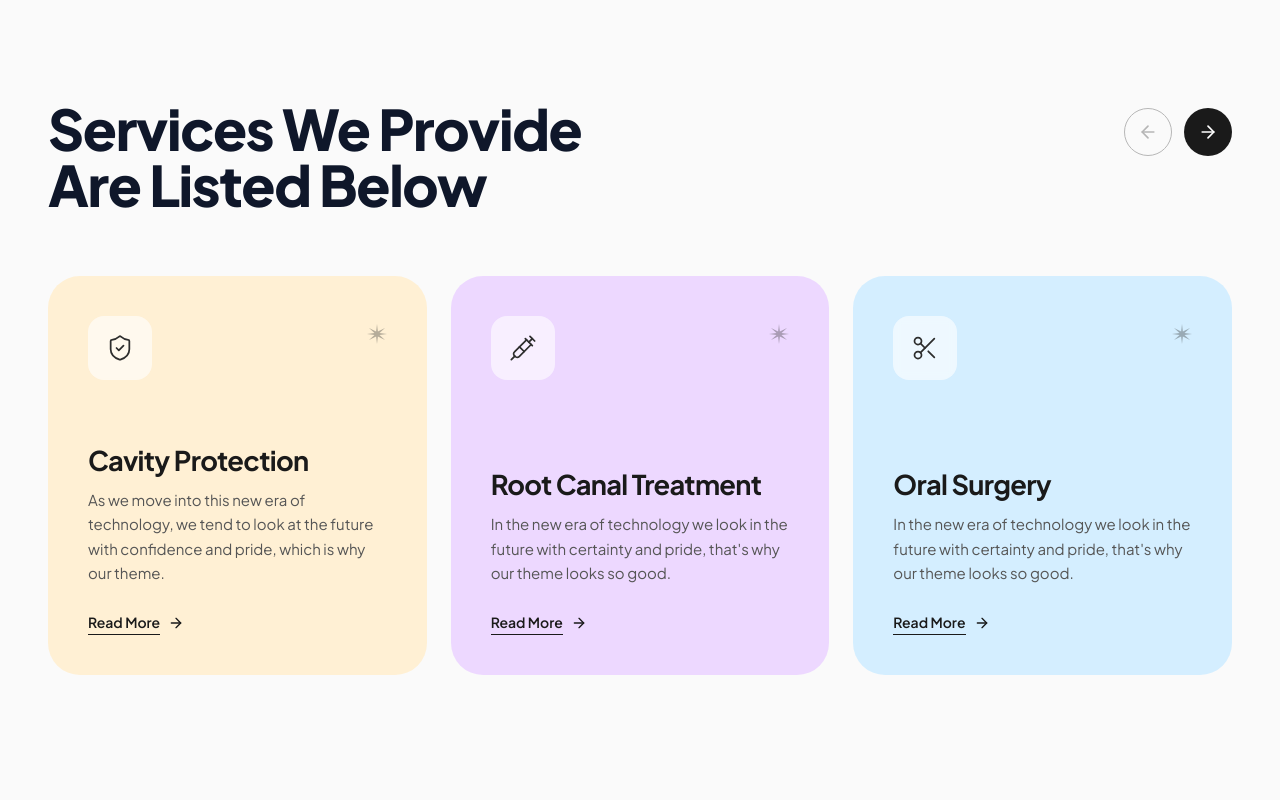
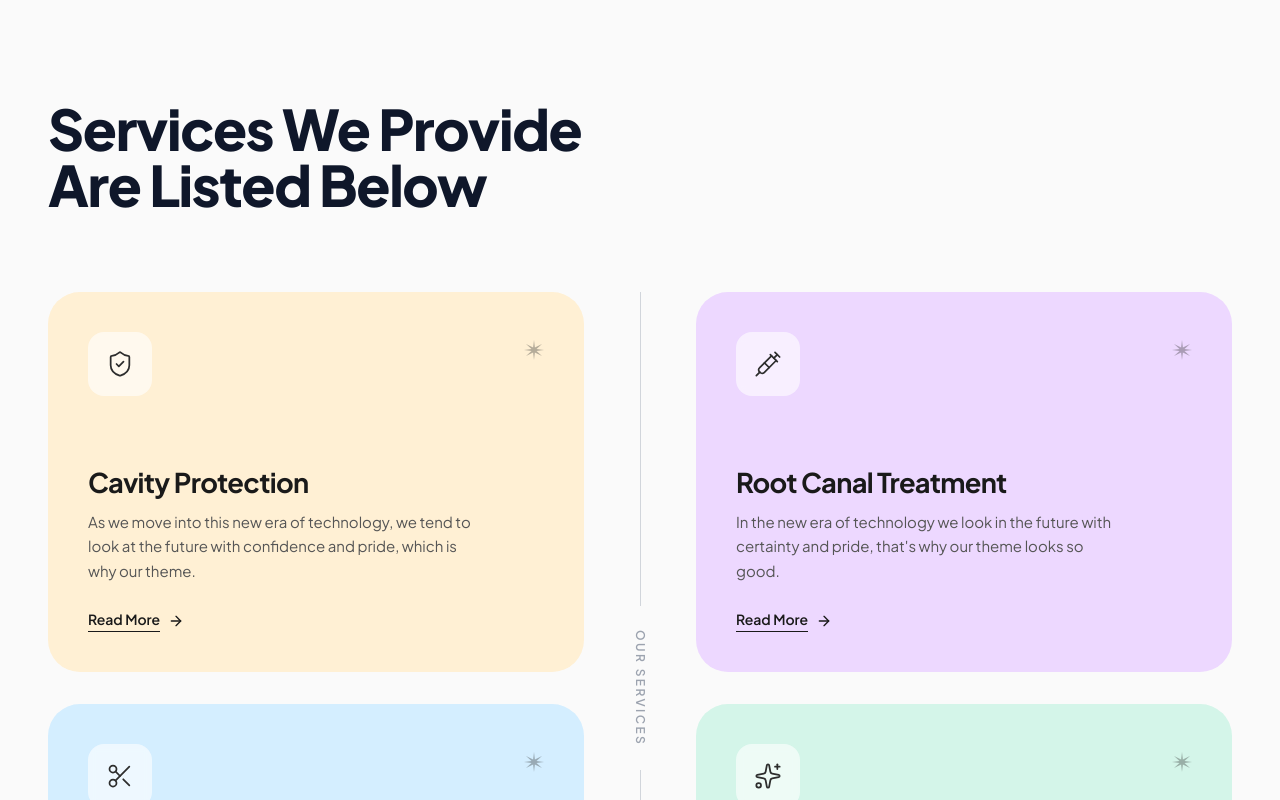
Before and after one commit to liquid-dre/KDentalHub, a Next.js app: page / in a window 1280 px wide. Shown: the part 1820-2620 px from the top of the page. Built offline with nearby package versions, Linux system fonts and the light colour scheme.

Commit message:
Revert "Convert services section from grid to horizontal card carousel"
This reverts commit bb210c3f5652353bf06b45852e6ded56da8638a6.

```diff
--- a/components/ServicesSection.tsx
+++ b/components/ServicesSection.tsx
@@ -1,9 +1,13 @@
 'use client'
 
-import React, { useRef, useState, useCallback } from 'react'
+import React, { useRef } from 'react'
 import { motion } from 'framer-motion'
 import { CountUp } from '@/components/ui/count-up'
-import { ArrowRight, ArrowLeft, ShieldCheck, Syringe, Scissors, Sparkles } from 'lucide-react'
+import { ArrowRight, ShieldCheck, Syringe, Scissors, Sparkles } from 'lucide-react'
+
+// ─── Outline cursor constants ───────────────────────────────────────────────────
+const CURSOR_WIDTH = 32
+const HOVER_PADDING = 24
 
 // ─── Service card data ──────────────────────────────────────────────────────────
 const SERVICES = [
@@ -12,28 +16,24 @@ const SERVICES = [
     description:
       'As we move into this new era of technology, we tend to look at the future with confidence and pride, which is why our theme.',
     bg: '#FFF0D4',
-    icon: ShieldCheck,
   },
   {
     title: 'Root Canal Treatment',
     description:
       "In the new era of technology we look in the future with certainty and pride, that's why our theme looks so good.",
     bg: '#EDD8FF',
-    icon: Syringe,
   },
   {
     title: 'Oral Surgery',
     description:
       "In the new era of technology we look in the future with certainty and pride, that's why our theme looks so good.",
     bg: '#D4EEFF',
-    icon: Scissors,
   },
   {
     title: 'Teeth Whitening',
     description:
       'Professional whitening treatments that brighten your smile safely and effectively, boosting your confidence.',
     bg: '#D4F5E9',
-    icon: Sparkles,
   },
 ]
 
@@ -64,7 +64,7 @@ const TRUST_POINTS = [
 ]
 
 // ─── Sparkle SVG decoration ─────────────────────────────────────────────────────
-function SparkleIcon({ className }: { className?: string }) {
+function Sparkle({ className }: { className?: string }) {
   return (
     <svg
       className={className}
@@ -83,45 +83,84 @@ function SparkleIcon({ className }: { className?: string }) {
   )
 }
 
+
+// ─── Outline Cursor component ───────────────────────────────────────────────────
+function OutlineCursor({
+  cursorRef,
+}: {
+  cursorRef: React.MutableRefObject<HTMLDivElement | null>
+}) {
+  return (
+    <div
+      ref={cursorRef}
+      style={{
+        width: 0,
+        height: 0,
+        borderRadius: CURSOR_WIDTH,
+        top: 0,
+        left: 0,
+      }}
+      className="pointer-events-none fixed -translate-x-1/2 -translate-y-1/2 border border-neutral-900 z-[9999]"
+    />
+  )
+}
+
 // ─── Main component ─────────────────────────────────────────────────────────────
 export default function ServicesSection() {
-  const scrollRef = useRef<HTMLDivElement | null>(null)
-  const [canScrollLeft, setCanScrollLeft] = useState(false)
-  const [canScrollRight, setCanScrollRight] = useState(true)
+  const cursorRef = useRef<HTMLDivElement | null>(null)
 
-  const updateScrollState = useCallback(() => {
-    const el = scrollRef.current
-    if (!el) return
-    setCanScrollLeft(el.scrollLeft > 4)
-    setCanScrollRight(el.scrollLeft < el.scrollWidth - el.clientWidth - 4)
-  }, [])
+  const handleMouseMove = (e: React.MouseEvent<HTMLElement, MouseEvent>) => {
+    const el = e.target as HTMLElement
+    const card = el.closest('.outline-card') as HTMLElement | null
+    const cursorEl = cursorRef.current
+    if (!cursorEl) return
 
-  const scroll = (direction: 'left' | 'right') => {
-    const el = scrollRef.current
-    if (!el) return
-    const cardWidth = el.querySelector('.service-card')?.clientWidth ?? 340
-    const gap = 24
-    const amount = direction === 'left' ? -(cardWidth + gap) : cardWidth + gap
-    el.scrollBy({ left: amount, behavior: 'smooth' })
+    if (card) {
+      const { width, height, top, left } = card.getBoundingClientRect()
+      cursorEl.style.transition = '0.25s all'
+      cursorEl.style.width = `${width + HOVER_PADDING}px`
+      cursorEl.style.height = `${height + HOVER_PADDING}px`
+      cursorEl.style.borderRadius = `${HOVER_PADDING / 2}px`
+      cursorEl.style.top = `${top + height / 2}px`
+      cursorEl.style.left = `${left + width / 2}px`
+    } else {
+      cursorEl.style.transition = '0s all'
+      cursorEl.style.width = `${CURSOR_WIDTH}px`
+      cursorEl.style.height = `${CURSOR_WIDTH}px`
+      cursorEl.style.borderRadius = `${CURSOR_WIDTH}px`
+      cursorEl.style.top = `${e.clientY}px`
+      cursorEl.style.left = `${e.clientX}px`
+    }
   }
 
   return (
     <>
       {/* ════════════════════════════════════════════════════════════════
-          SERVICES SECTION — Card Carousel
+          SERVICES SECTION — Redesigned Card Layout
       ════════════════════════════════════════════════════════════════ */}
+      {/* Outline cursor — rendered outside section to avoid overflow clipping */}
+      <OutlineCursor cursorRef={cursorRef} />
+
       <section
         id="services"
+        onMouseMove={handleMouseMove}
+        onMouseLeave={() => {
+          const cursorEl = cursorRef.current
+          if (cursorEl) {
+            cursorEl.style.width = '0px'
+            cursorEl.style.height = '0px'
+          }
+        }}
         className="relative bg-[#FAFAFA] py-24 lg:py-32 overflow-clip"
       >
         <div className="relative max-w-7xl mx-auto px-6 lg:px-10 xl:px-12">
-          {/* ── Header row with nav arrows ── */}
-          <div className="flex items-start justify-between mb-14 lg:mb-16">
+          {/* ── Section header — left-aligned ── */}
           <motion.div
             initial={{ opacity: 0, y: 24 }}
             whileInView={{ opacity: 1, y: 0 }}
             viewport={{ once: true, margin: '-80px' }}
             transition={{ duration: 0.8, ease: [0.22, 1, 0.36, 1] }}
+            className="mb-16 lg:mb-20"
           >
             <h2 className="text-4xl sm:text-5xl lg:text-[3.5rem] font-extrabold text-[#0F172A] tracking-tight leading-[1.08]">
               Services We Provide
@@ -130,63 +169,33 @@ export default function ServicesSection() {
             </h2>
           </motion.div>
 
+          {/* ── Grid with vertical label ── */}
+          <div className="relative flex gap-6 lg:gap-8">
+            {/* Left column — 2 cards stacked */}
+            <div className="flex-1 flex flex-col gap-6 lg:gap-8">
+              {/* Card 1: Cavity Protection */}
               <motion.div
-              initial={{ opacity: 0, x: 20 }}
-              whileInView={{ opacity: 1, x: 0 }}
-              viewport={{ once: true }}
-              transition={{ duration: 0.6, delay: 0.2 }}
-              className="hidden sm:flex items-center gap-3 mt-2"
-            >
-              <button
-                onClick={() => scroll('left')}
-                aria-label="Previous services"
-                className={`w-12 h-12 rounded-full border border-[#1a1a1a] flex items-center justify-center hover:bg-black/5 active:scale-95 transition-all duration-200 ${!canScrollLeft ? 'opacity-30 pointer-events-none' : ''}`}
-              >
-                <ArrowLeft className="w-5 h-5 text-[#1a1a1a]" />
-              </button>
-              <button
-                onClick={() => scroll('right')}
-                aria-label="Next services"
-                className={`w-12 h-12 rounded-full bg-[#1a1a1a] flex items-center justify-center hover:bg-[#333] active:scale-95 transition-all duration-200 ${!canScrollRight ? 'opacity-30 pointer-events-none' : ''}`}
-              >
-                <ArrowRight className="w-5 h-5 text-white" />
-              </button>
-            </motion.div>
-          </div>
-
-          {/* ── Horizontally scrollable card carousel ── */}
-          <div
-            ref={scrollRef}
-            onScroll={updateScrollState}
-            className="flex gap-6 overflow-x-auto pb-4 snap-x snap-mandatory scrollbar-hide"
-            style={{ scrollbarWidth: 'none', msOverflowStyle: 'none' }}
-          >
-            {SERVICES.map((service, i) => {
-              const Icon = service.icon
-              return (
-                <motion.div
-                  key={service.title}
                 initial={{ opacity: 0, y: 20 }}
                 whileInView={{ opacity: 1, y: 0 }}
                 viewport={{ once: true, margin: '-40px' }}
-                  transition={{ duration: 0.6, delay: i * 0.1, ease: [0.22, 1, 0.36, 1] }}
-                  className="service-card group/card relative rounded-[2rem] p-8 lg:p-10 min-h-[380px] flex flex-col justify-between overflow-hidden flex-shrink-0 w-[85vw] sm:w-[380px] lg:w-[calc(33.333%-16px)] snap-start"
-                  style={{ backgroundColor: service.bg }}
+                transition={{ duration: 0.6, ease: [0.22, 1, 0.36, 1] }}
+                className="outline-card group/card relative rounded-[2rem] p-8 lg:p-10 min-h-[380px] flex flex-col justify-between overflow-hidden"
+                style={{ backgroundColor: SERVICES[0].bg }}
               >
                 {/* Icon + sparkle */}
                 <div className="flex items-start justify-between">
                   <div className="w-16 h-16 rounded-2xl bg-white/60 backdrop-blur-sm flex items-center justify-center">
-                      <Icon className="w-7 h-7 text-[#2D2D2D]" strokeWidth={1.5} />
+                    <ShieldCheck className="w-7 h-7 text-[#2D2D2D]" strokeWidth={1.5} />
                   </div>
-                    <SparkleIcon className="text-[#2D2D2D] mt-2" />
+                  <Sparkle className="text-[#2D2D2D] mt-2" />
                 </div>
 
                 <div className="mt-auto pt-16">
                   <h3 className="text-2xl lg:text-[1.7rem] font-bold text-[#1a1a1a] mb-3 tracking-tight">
-                      {service.title}
+                    {SERVICES[0].title}
                   </h3>
                   <p className="text-[15px] text-[#555] leading-relaxed mb-6 max-w-sm">
-                      {service.description}
+                    {SERVICES[0].description}
                   </p>
                   <a
                     href="#contact"
@@ -197,8 +206,123 @@ export default function ServicesSection() {
                   </a>
                 </div>
               </motion.div>
-              )
-            })}
+
+              {/* Card 3: Oral Surgery */}
+              <motion.div
+                initial={{ opacity: 0, y: 20 }}
+                whileInView={{ opacity: 1, y: 0 }}
+                viewport={{ once: true, margin: '-40px' }}
+                transition={{ duration: 0.6, delay: 0.2, ease: [0.22, 1, 0.36, 1] }}
+                className="outline-card group/card relative rounded-[2rem] p-8 lg:p-10 min-h-[380px] flex flex-col justify-between overflow-hidden"
+                style={{ backgroundColor: SERVICES[2].bg }}
+              >
+                <div className="flex items-start justify-between">
+                  <div className="w-16 h-16 rounded-2xl bg-white/60 backdrop-blur-sm flex items-center justify-center">
+                    <Scissors className="w-7 h-7 text-[#2D2D2D]" strokeWidth={1.5} />
+                  </div>
+                  <Sparkle className="text-[#2D2D2D] mt-2" />
+                </div>
+
+                <div className="mt-auto pt-16">
+                  <h3 className="text-2xl lg:text-[1.7rem] font-bold text-[#1a1a1a] mb-3 tracking-tight">
+                    {SERVICES[2].title}
+                  </h3>
+                  <p className="text-[15px] text-[#555] leading-relaxed mb-6 max-w-sm">
+                    {SERVICES[2].description}
+                  </p>
+                  <a
+                    href="#contact"
+                    className="inline-flex items-center gap-2 text-sm font-semibold text-[#1a1a1a] group/link"
+                  >
+                    <span className="border-b border-[#1a1a1a] pb-0.5">Read More</span>
+                    <ArrowRight className="h-4 w-4 transition-transform duration-300 group-hover/card:translate-x-2" />
+                  </a>
+                </div>
+              </motion.div>
+            </div>
+
+            {/* ── Vertical "our services" label ── */}
+            <div className="hidden lg:flex flex-col items-center justify-center w-12 flex-shrink-0">
+              <div className="flex-1 w-px bg-[#D1D5DB]" />
+              <div
+                className="py-6"
+                style={{ writingMode: 'vertical-rl', textOrientation: 'mixed' }}
+              >
+                <span className="text-xs font-semibold uppercase tracking-[0.2em] text-[#9CA3AF]">
+                  our services
+                </span>
+              </div>
+              <div className="flex-1 w-px bg-[#D1D5DB]" />
+            </div>
+
+            {/* Right column — 2 cards stacked */}
+            <div className="flex-1 flex flex-col gap-6 lg:gap-8">
+              {/* Card 2: Root Canal Treatment */}
+              <motion.div
+                initial={{ opacity: 0, y: 20 }}
+                whileInView={{ opacity: 1, y: 0 }}
+                viewport={{ once: true, margin: '-40px' }}
+                transition={{ duration: 0.6, delay: 0.1, ease: [0.22, 1, 0.36, 1] }}
+                className="outline-card group/card relative rounded-[2rem] p-8 lg:p-10 min-h-[380px] flex flex-col justify-between overflow-hidden"
+                style={{ backgroundColor: SERVICES[1].bg }}
+              >
+                <div className="flex items-start justify-between">
+                  <div className="w-16 h-16 rounded-2xl bg-white/60 backdrop-blur-sm flex items-center justify-center">
+                    <Syringe className="w-7 h-7 text-[#2D2D2D]" strokeWidth={1.5} />
+                  </div>
+                  <Sparkle className="text-[#2D2D2D] mt-2" />
+                </div>
+
+                <div className="mt-auto pt-16">
+                  <h3 className="text-2xl lg:text-[1.7rem] font-bold text-[#1a1a1a] mb-3 tracking-tight">
+                    {SERVICES[1].title}
+                  </h3>
+                  <p className="text-[15px] text-[#555] leading-relaxed mb-6 max-w-sm">
+                    {SERVICES[1].description}
+                  </p>
+                  <a
+                    href="#contact"
+                    className="inline-flex items-center gap-2 text-sm font-semibold text-[#1a1a1a] group/link"
+                  >
+                    <span className="border-b border-[#1a1a1a] pb-0.5">Read More</span>
+                    <ArrowRight className="h-4 w-4 transition-transform duration-300 group-hover/card:translate-x-2" />
+                  </a>
+                </div>
+              </motion.div>
+
+              {/* Card 4: Teeth Whitening */}
+              <motion.div
+                initial={{ opacity: 0, y: 20 }}
+                whileInView={{ opacity: 1, y: 0 }}
+                viewport={{ once: true, margin: '-40px' }}
+                transition={{ duration: 0.6, delay: 0.3, ease: [0.22, 1, 0.36, 1] }}
+                className="outline-card group/card relative rounded-[2rem] p-8 lg:p-10 min-h-[380px] flex flex-col justify-between overflow-hidden"
+                style={{ backgroundColor: SERVICES[3].bg }}
+              >
+                <div className="flex items-start justify-between">
+                  <div className="w-16 h-16 rounded-2xl bg-white/60 backdrop-blur-sm flex items-center justify-center">
+                    <Sparkles className="w-7 h-7 text-[#2D2D2D]" strokeWidth={1.5} />
+                  </div>
+                  <Sparkle className="text-[#2D2D2D] mt-2" />
+                </div>
+
+                <div className="mt-auto pt-16">
+                  <h3 className="text-2xl lg:text-[1.7rem] font-bold text-[#1a1a1a] mb-3 tracking-tight">
+                    {SERVICES[3].title}
+                  </h3>
+                  <p className="text-[15px] text-[#555] leading-relaxed mb-6 max-w-sm">
+                    {SERVICES[3].description}
+                  </p>
+                  <a
+                    href="#contact"
+                    className="inline-flex items-center gap-2 text-sm font-semibold text-[#1a1a1a] group/link"
+                  >
+                    <span className="border-b border-[#1a1a1a] pb-0.5">Read More</span>
+                    <ArrowRight className="h-4 w-4 transition-transform duration-300 group-hover/card:translate-x-2" />
+                  </a>
+                </div>
+              </motion.div>
+            </div>
           </div>
         </div>
 
```
Lines whose indentation alone changed are shown as unchanged.
